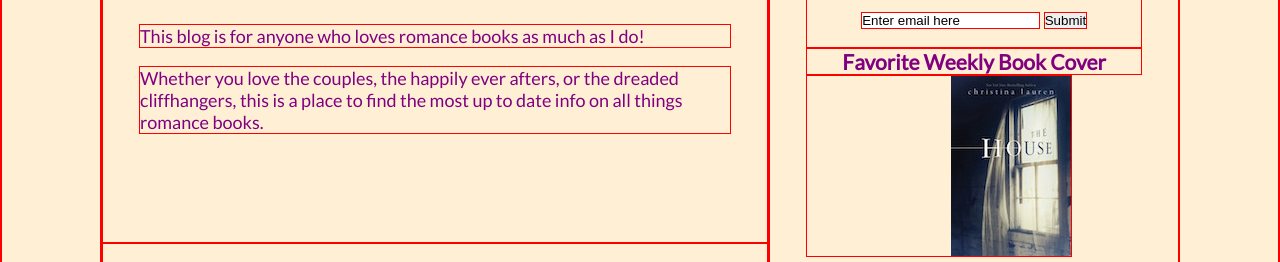
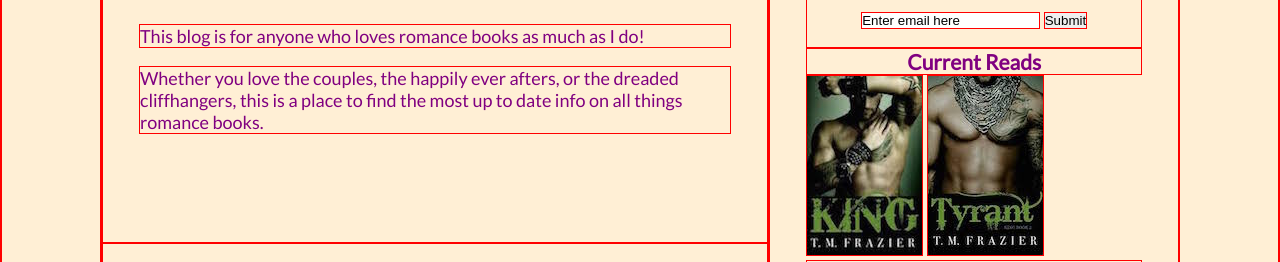
Before and after one commit to DonnaZ/DonnaZ.github.io, a plain HTML site: page unit3/index.html in a window 1280 px wide. Shown: the part 690-952 px from the top of the page. Drawn offline with Linux system fonts and the light colour scheme.

Commit message:
added another section to my aside

```diff
--- a/unit3/index.html
+++ b/unit3/index.html
@@ -72,6 +72,9 @@
 					<input type="text" value="Enter email here">
 					<input type="submit" value="Submit">
 				</form>
+				<h3>Current Reads</h3>
+				<img src="../images/king.jpeg">
+				<img src="../images/tyrant.jpeg">
 				<h3>Favorite Weekly Book Cover</h3>
 				<img src="../images/thehouse.jpg" id="weeklycover">
 			</aside>
```
Also changed, not shown: images/king.jpeg (added), images/purplesheet.jpg (deleted), images/tyrant.jpeg (added).
